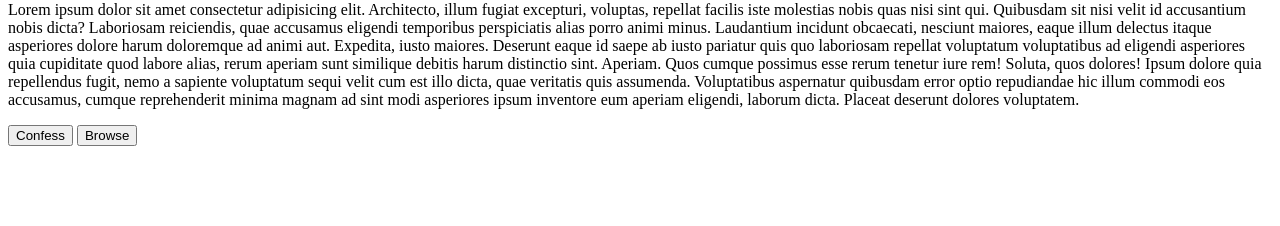
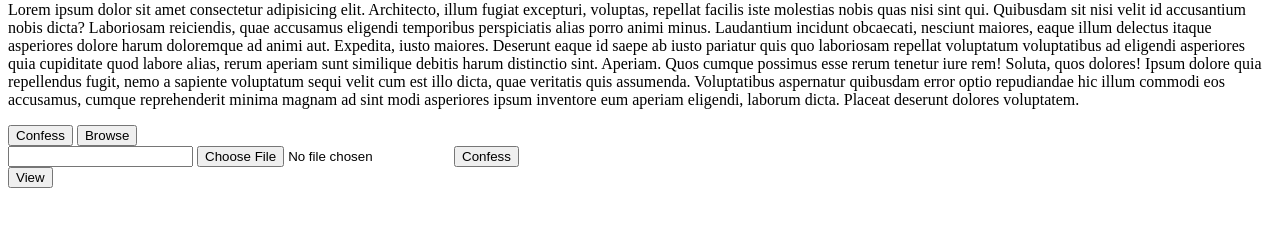
Before and after one commit to sylkylacole/confessions, a plain HTML site: page public/index.html in a window 1280 px wide. Shown: the part 538-764 px from the top of the page. Drawn offline with Linux system fonts and the light colour scheme.

Commit message:
Got some things done with the main page in terms of getting all of the content there; focus on building the browse page next

```diff
--- a/notes.txt
+++ b/notes.txt
@@ -5,3 +5,9 @@ server folder -- backend code for data (unsure what I will use for this yet LOL)
 CSS, SCSS, or tailwind???
 
 11/22/25 -- committing anyways even though nothing was done becuase freaking windows doesn't want to work guhhhhh
+
+Upon determining what we will do for styling, remember to assign class names for the objects that will be hidden on click [likely will vary per page]
+
+Figure out what tool can be used to generate links for each confession.....and how that can even be viewed when clicking the view button...
+
+What am I getting into 🤓
--- a/public/index.html
+++ b/public/index.html
@@ -22,11 +22,17 @@
         Deserunt eaque id saepe ab iusto pariatur quis quo laboriosam repellat voluptatum voluptatibus ad eligendi asperiores quia cupiditate quod labore alias, rerum aperiam sunt similique debitis harum distinctio sint. Aperiam.
         Quos cumque possimus esse rerum tenetur iure rem! Soluta, quos dolores! Ipsum dolore quia repellendus fugit, nemo a sapiente voluptatum sequi velit cum est illo dicta, quae veritatis quis assumenda.
         Voluptatibus aspernatur quibusdam error optio repudiandae hic illum commodi eos accusamus, cumque reprehenderit minima magnam ad sint modi asperiores ipsum inventore eum aperiam eligendi, laborum dicta. Placeat deserunt dolores voluptatem.</p>
-        <button type="button">Confess</button>
-        <a href="browse.html" class="" id="browsebutton"><button type="button">Browse</button></a>
+        <button type="button">Confess</button> <!-- Hide on click and change to attach button below -->
+        <a href="browse.html" class="button-link" id="browsebutton"><button type="button">Browse</button></a> <!-- Hides when "confess" is clicked -->
         <div class="confessing"> <!-- When confess button is clicked, HTML title Confessions changes to Confess & the buttons above hide, whilst this div reveals -->
-
+            <form>
+                <!-- <label for="confession"></label> I DON'T WANT A LABEL -->
+                <input id="confession" type="text" required>
+                <input type="file" id="confession-attachment">
+                <button type="submit">Confess</button>
+            </form>
         </div>
+        <a href=""><button>View</button></a> <!-- Link will be generated.....somehow...-->
     </main>
 </body>
 </html>
```
